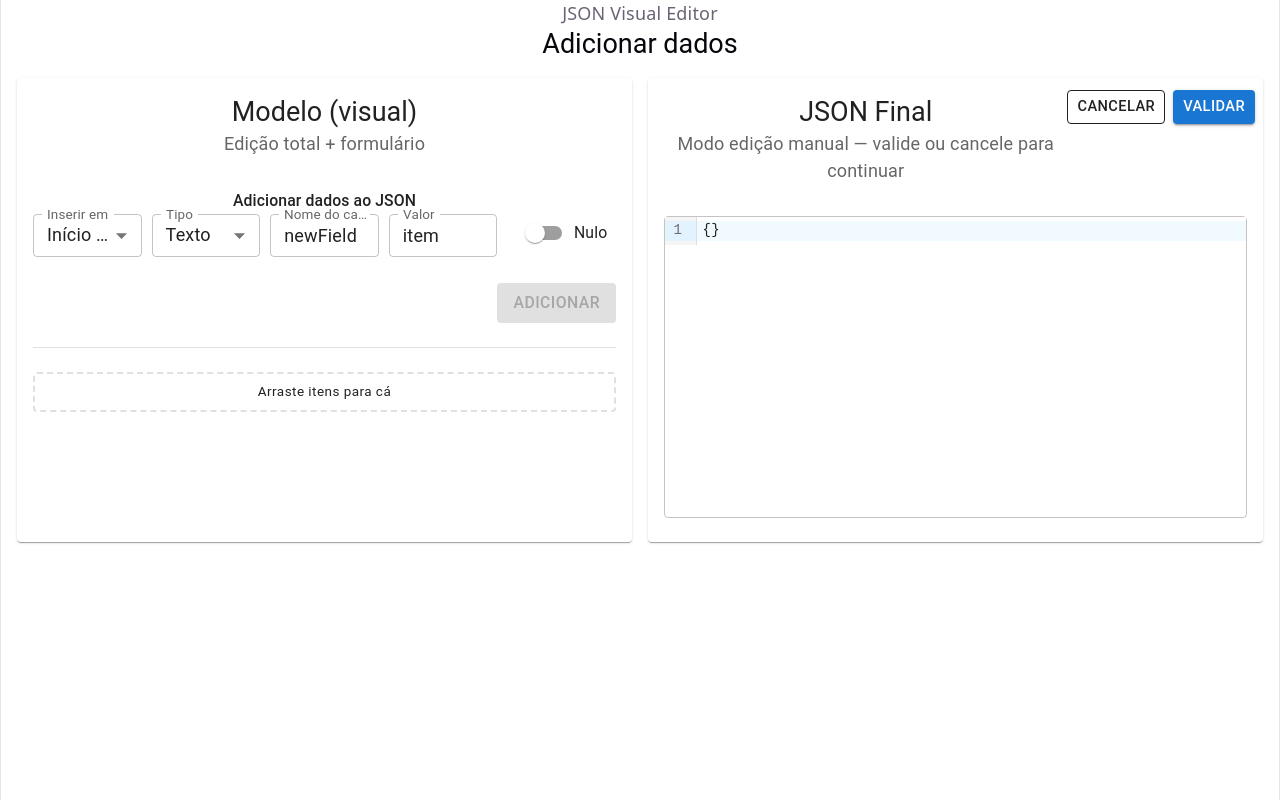
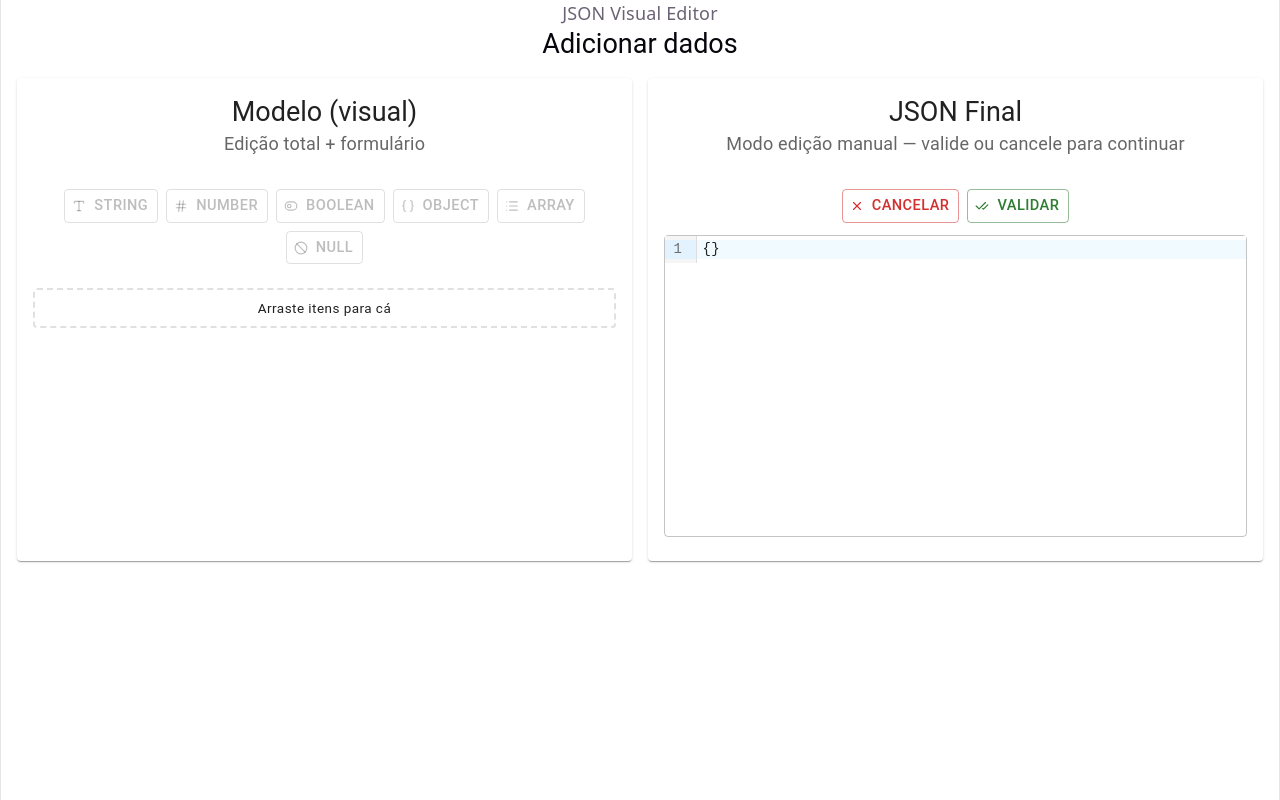
Before and after one commit to GleisonOliveira/json-visual-editor, a React (Vite) app: page / in a window 1280 px wide. Both pictures are taken after a click on the button "EDITAR JSON". Built offline with nearby package versions, Linux system fonts and the light colour scheme.

Commit message:
wip: fixed visual

```diff
--- a/src/App.tsx
+++ b/src/App.tsx
@@ -19,7 +19,7 @@ import {
   Typography,
   Box,
 } from '@mui/material'
-import { Trash2, GripVertical, ChevronDown, ChevronRight } from 'lucide-react'
+import { Trash2, GripVertical, ChevronDown, ChevronRight, Type, Hash, ToggleLeft, Braces, List, Ban, Pencil, X, CheckCheck } from 'lucide-react'
 import { z } from 'zod'
 import CodeMirror from '@uiw/react-codemirror'
 import { json } from '@codemirror/lang-json'
@@ -39,7 +39,14 @@ type NodeTarget = {
 
 type DndPayload = {
   fromPath: Array<string | number>
-  fromKey?: string  // original object key, preserved when moving into another object
+  fromKey?: string
+} | {
+  fromPalette: true
+  paletteType: string
+}
+
+function isPalettePayload(p: DndPayload): p is { fromPalette: true; paletteType: string } {
+  return 'fromPalette' in p && p.fromPalette === true
 }
 
 function getAtPath(root: JsonValue, path: Array<string | number>): JsonValue {
@@ -109,6 +116,7 @@ function moveNode(
   toParentPath: Array<string | number>,
   toKey: string | number | null
 ): JsonValue {
+  if (isPalettePayload(payload)) return root
   const { fromPath, fromKey } = payload
   // Prevent dropping into own subtree
   if (isAncestorOrEqual(fromPath, toParentPath)) return root
@@ -137,6 +145,16 @@ function moveNode(
   }
   const afterRemove = removeAtPath(root, fromPath)
   return insertAtPath(afterRemove, toParentPath, adjustedKey, value, fromKey, movingDown)
+}
+
+function insertFromPalette(
+  root: JsonValue,
+  paletteType: string,
+  toParentPath: Array<string | number>,
+  toKey: string | number | null
+): JsonValue {
+  const value = buildDefaultValue({ type: paletteType, name: 'newField', valueText: '', valueNumber: 0, valueBoolean: false, isNull: paletteType === 'null' })
+  return insertAtPath(root, toParentPath, toKey, value, toKey === null ? 'newField' : undefined)
 }
 
 const isObject = (v: unknown): v is JsonObject =>
@@ -255,11 +273,16 @@ function updatePrimitive(
 
 function NumberField({ value, onChange }: { value: number; onChange: (n: number) => void }) {
   const [text, setText] = useState(String(value ?? 0))
+  const prevValueRef = React.useRef(value)
 
-  // Sincroniza quando o valor externo muda (ex: troca de tipo)
-  const valueStr = String(value ?? 0)
-  if (text !== valueStr && Number(text) !== value) {
-    setText(valueStr)
+  // Sync only when external value changes (e.g. type switch), not during typing
+  if (prevValueRef.current !== value) {
+    prevValueRef.current = value
+    const cur = Number(text)
+    const typing = text.endsWith('.') || text.endsWith('-')
+    if (!typing && cur !== value) {
+      setText(String(value ?? 0))
+    }
   }
 
   return (
@@ -274,8 +297,10 @@ function NumberField({ value, onChange }: { value: number; onChange: (n: number)
         const n = Number(e.target.value)
         if (Number.isFinite(n)) {
           onChange(n)
+          setText(String(n))
         } else {
-          setText(String(value ?? 0))
+          onChange(0)
+          setText('0')
         }
       }}
     />
@@ -317,10 +342,11 @@ function useDndItem(path: Array<string | number>, fromKey?: string) {
 function ContainerDropZone(props: {
   parentPath: Array<string | number>
   onMove: (payload: DndPayload, toParentPath: Array<string | number>, toKey: string | number | null) => void
+  onInsert: (paletteType: string, toParentPath: Array<string | number>, toKey: string | number | null) => void
   parentKind: 'object' | 'array'
   locked?: boolean
 }) {
-  const { parentPath, onMove, locked } = props
+  const { parentPath, onMove, onInsert, locked } = props
   const [isOver, setIsOver] = useState(false)
   const depth = React.useRef(0)
   return (
@@ -335,6 +361,7 @@ function ContainerDropZone(props: {
         const raw = e.dataTransfer.getData('application/jsonve-dnd')
         if (!raw) return
         const payload = JSON.parse(raw) as DndPayload
+        if (isPalettePayload(payload)) { onInsert(payload.paletteType, parentPath, null); return }
         if (isAncestorOrEqual(payload.fromPath, parentPath)) return
         onMove(payload, parentPath, null)
       }}
@@ -365,13 +392,14 @@ function ObjectItem(props: {
   obj: JsonObject
   onUpdate: (path: Array<string | number>, next: any) => void
   onMove: (payload: DndPayload, toParentPath: Array<string | number>, toKey: string | number | null) => void
+  onInsert: (paletteType: string, toParentPath: Array<string | number>, toKey: string | number | null) => void
   collapsed: Set<string>
   toggleCollapse: (key: string) => void
   isComplexValue: (v: JsonValue) => boolean
   renderChildren: (v: JsonValue, path: Array<string | number>) => React.ReactNode
   locked: boolean
 }) {
-  const { objKey: k, value: v, parentPath, obj, onUpdate, onMove, collapsed, toggleCollapse, isComplexValue, renderChildren, locked } = props
+  const { objKey: k, value: v, parentPath, obj, onUpdate, onMove, onInsert, collapsed, toggleCollapse, isComplexValue, renderChildren, locked } = props
   const itemPath = [...parentPath, k]
   const { isOver, isDragging, dragHandleProps, dropZoneProps } = useDndItem(itemPath, k)
   const collapseKey = JSON.stringify(itemPath)
@@ -379,6 +407,7 @@ function ObjectItem(props: {
   return (
     <Box
       {...(!locked ? dropZoneProps((payload) => {
+        if (isPalettePayload(payload)) { onInsert(payload.paletteType, parentPath, k); return }
         if (isAncestorOrEqual(payload.fromPath, itemPath)) return
         onMove(payload, parentPath, k)
       }) : {})}
@@ -422,7 +451,7 @@ function ObjectItem(props: {
             onUpdate(parentPath, o)
           }}
         />
-        <NodeEditor value={v} path={itemPath} onUpdate={onUpdate} onMove={onMove} locked={locked} />
+        <NodeEditor value={v} path={itemPath} onUpdate={onUpdate} onMove={onMove} onInsert={onInsert} locked={locked} />
         {isComplexValue(v) && (
           <Tooltip title={collapsed.has(collapseKey) ? 'Expandir' : 'Recolher'} arrow>
             <IconButton size="small" onClick={(e) => { e.stopPropagation(); toggleCollapse(collapseKey) }} sx={{ ml: 'auto' }}>
@@ -434,7 +463,7 @@ function ObjectItem(props: {
       {isComplexValue(v) && !collapsed.has(collapseKey) && (
         <Box sx={{ pl: 3, borderLeft: '2px solid', borderColor: 'divider', mt: 0.5, py: 1 }}>
           {renderChildren(v, itemPath)}
-          <ContainerDropZone parentPath={itemPath} onMove={onMove} parentKind={isArray(v) ? 'array' : 'object'} locked={locked} />
+          <ContainerDropZone parentPath={itemPath} onMove={onMove} onInsert={onInsert} parentKind={isArray(v) ? 'array' : 'object'} locked={locked} />
         </Box>
       )}
     </Box>
@@ -448,13 +477,14 @@ function ArrayItem(props: {
   arr: JsonArray
   onUpdate: (path: Array<string | number>, next: any) => void
   onMove: (payload: DndPayload, toParentPath: Array<string | number>, toKey: string | number | null) => void
+  onInsert: (paletteType: string, toParentPath: Array<string | number>, toKey: string | number | null) => void
   collapsed: Set<string>
   toggleCollapse: (key: string) => void
   isComplexValue: (v: JsonValue) => boolean
   renderChildren: (v: JsonValue, path: Array<string | number>) => React.ReactNode
   locked: boolean
 }) {
-  const { index: i, item, parentPath, arr, onUpdate, onMove, collapsed, toggleCollapse, isComplexValue, renderChildren, locked } = props
+  const { index: i, item, parentPath, arr, onUpdate, onMove, onInsert, collapsed, toggleCollapse, isComplexValue, renderChildren, locked } = props
   const itemPath = [...parentPath, i]
   const { isOver, isDragging, dragHandleProps, dropZoneProps } = useDndItem(itemPath)
   const collapseKey = JSON.stringify(itemPath)
@@ -462,6 +492,7 @@ function ArrayItem(props: {
   return (
     <Box
       {...(!locked ? dropZoneProps((payload) => {
+        if (isPalettePayload(payload)) { onInsert(payload.paletteType, parentPath, i); return }
         if (isAncestorOrEqual(payload.fromPath, itemPath)) return
         onMove(payload, parentPath, i)
       }) : {})}
@@ -489,7 +520,7 @@ function ArrayItem(props: {
           </span>
         </Tooltip>
         <Typography variant="body2" sx={{ minWidth: 28, fontFamily: 'monospace' }}>[{i}]</Typography>
-        <NodeEditor value={item} path={itemPath} onUpdate={onUpdate} onMove={onMove} locked={locked} />
+        <NodeEditor value={item} path={itemPath} onUpdate={onUpdate} onMove={onMove} onInsert={onInsert} locked={locked} />
         {isComplexValue(item) && (
           <Tooltip title={collapsed.has(collapseKey) ? 'Expandir' : 'Recolher'} arrow>
             <IconButton size="small" onClick={(e) => { e.stopPropagation(); toggleCollapse(collapseKey) }} sx={{ ml: 'auto' }}>
@@ -501,7 +532,7 @@ function ArrayItem(props: {
       {isComplexValue(item) && !collapsed.has(collapseKey) && (
         <Box sx={{ pl: 3, borderLeft: '2px solid', borderColor: 'divider', mt: 0.5, py: 1 }}>
           {renderChildren(item, itemPath)}
-          <ContainerDropZone parentPath={itemPath} onMove={onMove} parentKind={isArray(item) ? 'array' : 'object'} locked={locked} />
+          <ContainerDropZone parentPath={itemPath} onMove={onMove} onInsert={onInsert} parentKind={isArray(item) ? 'array' : 'object'} locked={locked} />
         </Box>
       )}
     </Box>
@@ -513,9 +544,10 @@ function NodeEditor(props: {
   path: Array<string | number>
   onUpdate: (path: Array<string | number>, next: any) => void
   onMove: (payload: DndPayload, toParentPath: Array<string | number>, toKey: string | number | null) => void
+  onInsert: (paletteType: string, toParentPath: Array<string | number>, toKey: string | number | null) => void
   locked: boolean
 }) {
-  const { value, path, onUpdate, onMove, locked } = props
+  const { value, path, onUpdate, onMove, onInsert, locked } = props
   const [collapsed, setCollapsed] = useState<Set<string>>(new Set())
   const toggleCollapse = (key: string) =>
     setCollapsed(prev => {
@@ -618,6 +650,7 @@ function NodeEditor(props: {
             arr={v}
             onUpdate={onUpdate}
             onMove={onMove}
+            onInsert={onInsert}
             collapsed={collapsed}
             toggleCollapse={toggleCollapse}
             isComplexValue={isComplexValue}
@@ -640,6 +673,7 @@ function NodeEditor(props: {
             obj={v as JsonObject}
             onUpdate={onUpdate}
             onMove={onMove}
+            onInsert={onInsert}
             collapsed={collapsed}
             toggleCollapse={toggleCollapse}
             isComplexValue={isComplexValue}
@@ -706,7 +740,7 @@ function NodeEditor(props: {
           </Box>
         )}
         {renderChildren(value, path)}
-        <ContainerDropZone parentPath={path} onMove={onMove} parentKind={isArray(value) ? 'array' : 'object'} locked={locked} />
+        <ContainerDropZone parentPath={path} onMove={onMove} onInsert={onInsert} parentKind={isArray(value) ? 'array' : 'object'} locked={locked} />
       </Box>
     )
   }
@@ -855,7 +889,7 @@ export default function App() {
             <CardHeader title="Modelo (visual)" subheader="Edição total + formulário" />
             <CardContent>
               <Grid container spacing={2} sx={{ flexDirection: 'column' }}>
-                <Grid size={12}>
+                <Grid size={12} sx={{ display: { xs: 'block', md: 'none' } }}>
                   <Typography variant="subtitle2">
                     Adicionar dados ao JSON
                   </Typography>
@@ -1004,7 +1038,7 @@ export default function App() {
 
                     <Grid container spacing={1.25} sx={{ justifyContent: 'flex-end' }}>
                       <Grid size={{ xs: 12, md: 'auto' }}>
-                        <Button variant="contained" onClick={onAdd} disabled={!selectedTarget || editingJson}>
+                        <Button variant="outlined" onClick={onAdd} disabled={!selectedTarget || editingJson}>
                           Adicionar
                         </Button>
                       </Grid>
@@ -1014,6 +1048,33 @@ export default function App() {
 
                 </Grid>
 
+                <Grid size={12} sx={{ display: { xs: 'none', md: 'block' } }}>
+                  <Box sx={{ display: 'flex', flexWrap: 'wrap', gap: 1, justifyContent: 'center' }}>
+                    {([
+                      { type: 'string', icon: <Type size={14} /> },
+                      { type: 'number', icon: <Hash size={14} /> },
+                      { type: 'boolean', icon: <ToggleLeft size={14} /> },
+                      { type: 'object', icon: <Braces size={14} /> },
+                      { type: 'array', icon: <List size={14} /> },
+                      { type: 'null', icon: <Ban size={14} /> },
+                    ]).map(({ type, icon }) => (
+                      <Button
+                        key={type}
+                        size="small"
+                        variant="outlined"
+                        startIcon={icon}
+                        draggable={!editingJson}
+                        disabled={editingJson}
+                        onDragStart={(e) => {
+                          e.dataTransfer.setData('application/jsonve-dnd', JSON.stringify({ fromPalette: true, paletteType: type }))
+                        }}
+                        sx={{ cursor: editingJson ? 'default' : 'grab' }}
+                      >
+                        {type}
+                      </Button>
+                    ))}
+                  </Box>
+                </Grid>
                 <Grid size={12}>
                   <NodeEditor
                     value={parsed}
@@ -1024,6 +1085,9 @@ export default function App() {
                     }
                     onMove={(payload, toParentPath, toKey) =>
                       setJsonValue((prev: JsonValue) => moveNode(prev, payload, toParentPath, toKey))
+                    }
+                    onInsert={(paletteType, toParentPath, toKey) =>
+                      setJsonValue((prev: JsonValue) => insertFromPalette(prev, paletteType, toParentPath, toKey))
                     }
                   />
                 </Grid>
@@ -1037,13 +1101,15 @@ export default function App() {
             <CardHeader
               title="JSON Final"
               subheader={editingJson ? 'Modo edição manual — valide ou cancele para continuar' : 'Somente leitura'}
-              action={
-                editingJson ? (
-                  <Box sx={{ display: 'flex', gap: 1 }}>
+            />
+            <CardContent>
+              {editingJson ? (
+                <Box sx={{ display: 'flex', gap: 1, mb: 1.5, justifyContent: 'center' }}>
                   <Button
                     size="small"
                     variant="outlined"
-                      color="inherit"
+                    color="error"
+                    startIcon={<X size={14} />}
                     onClick={() => {
                       setEditingJson(false)
                       setEditError(null)
@@ -1054,7 +1120,9 @@ export default function App() {
                   </Button>
                   <Button
                     size="small"
-                      variant="contained"
+                    variant="outlined"
+                    color="success"
+                    startIcon={<CheckCheck size={14} />}
                     onClick={() => {
                       try {
                         const parsed2 = JSON.parse(editingText)
@@ -1074,9 +1142,11 @@ export default function App() {
                   </Button>
                 </Box>
               ) : (
+                <Box sx={{ mb: 1.5 }}>
                   <Button
                     size="small"
                     variant="outlined"
+                    startIcon={<Pencil size={14} />}
                     onClick={() => {
                       setEditingText(JSON.stringify(parsed, null, 2))
                       setEditingJson(true)
@@ -1085,10 +1155,8 @@ export default function App() {
                   >
                     Editar JSON
                   </Button>
-                )
-              }
-            />
-            <CardContent>
+                </Box>
+              )}
               {editingJson ? (
                 <Box>
                   <CodeMirror
@@ -1124,6 +1192,7 @@ export default function App() {
                 />
               )}
             </CardContent>
+
           </Card>
         </Grid>
       </Grid>
```
Lines whose indentation alone changed are shown as unchanged.
